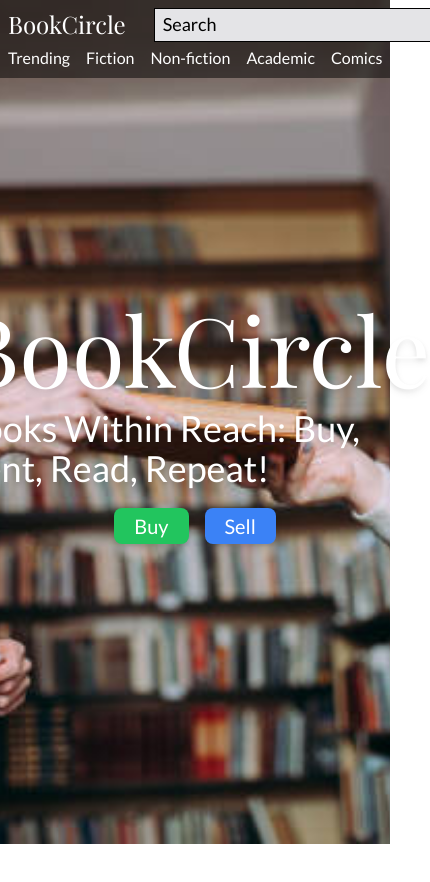
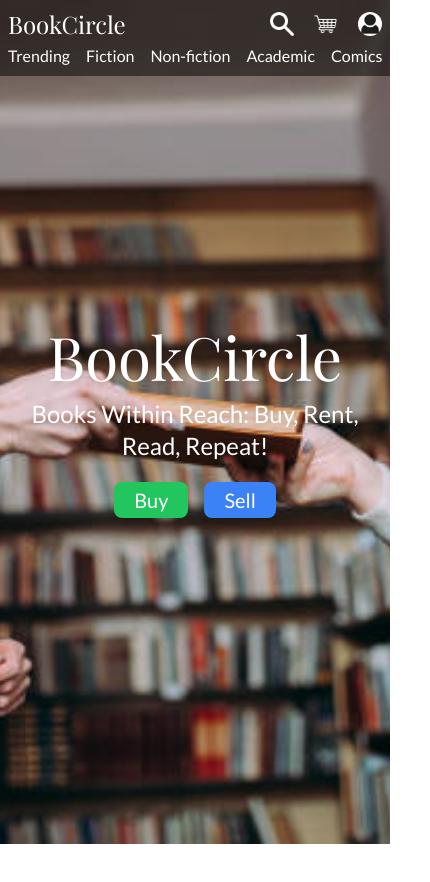
Before and after one commit to RaviPatel94/BookCirlce, a React (Vite) app: page / in a window 390 px wide. Shown: the top 882 px of the page, 430 px wide, since content can reach past the window. Built offline with nearby package versions, Linux system fonts and the light colour scheme; no server answers; a web font is replaced by a local one.

Commit message:
added new files

```diff
--- a/src/Components/Hero.jsx
+++ b/src/Components/Hero.jsx
@@ -6,8 +6,8 @@ function Hero() {
         <div className='relative flex items-center justify-center'>
             <img src="/images/poster.jpg" alt="" className='h-screen w-screen object-cover' />
             <div className='absolute text-white flex flex-col items-center gap-3'>
-                <div className='text-8xl drop-shadow-md font-Playfair'>BookCircle</div>
-                <div className='text-4xl pb-2 drop-shadow-md'>Books Within Reach: Buy, Rent, Read, Repeat! </div>
+                <div className='grid3:text-8xl text-6xl drop-shadow-md font-Playfair'>BookCircle</div>
+                <div className='grid3:text-4xl text-center text-2xl pb-2 drop-shadow-md'>Books Within Reach: Buy, Rent, Read, Repeat! </div>
                 <div className='flex gap-4 text-xl'>
                     <button className='px-5 py-1 bg-green-500 hover:bg-green-600 rounded-lg drop-shadow-md'>Buy</button>
                     <button className='px-5 py-1 bg-blue-500 hover:bg-blue-600 rounded-lg drop-shadow-md'>Sell</button>
--- a/src/Components/Menu.jsx
+++ b/src/Components/Menu.jsx
@@ -22,8 +22,8 @@ function Menu() {
 
 
   return (
-    <main className='min-h-screen pt-5 px-6 pb-5'>
-      <div className='grid grid-cols-4 sm:grid-cols-5 md:grid-cols-6 gap-5 lg:grid-cols-7'>
+    <main className='min-h-screen pt-5 px-3 grid3:px-6 pb-5'>
+      <div className='grid grid-cols-2 grid2:grid-cols-3 grid3:grid-cols-4 sm:grid-cols-5 md:grid-cols-6 gap-3 grid3:gap-5 lg:grid-cols-7'>
         {data.map((item)=>{
           let thumbnail=item.volumeInfo.imageLinks && item.volumeInfo.imageLinks.smallThumbnail
           const randomprice = Math.floor(Math.random() * (700 - 300 + 1)) + 300;
--- a/src/Components/Navbar.jsx
+++ b/src/Components/Navbar.jsx
@@ -5,6 +5,8 @@ function Navbar() {
   let categories = ["Trending", "Fiction", "Non-fiction", "Academic", "Comics", "Novels", "Biographies", "Children's Books", "Science Fiction", "Fantasy", "Self-help", "Mystery", "Romance", "Thriller", "Poetry", "Graphic Novels", "Historical Fiction", "Cookbooks"];
   const {setcategory}=useCategory()
   const [search, setsearch] = useState(" ")
+  const [allowsearch, setallowsearch] = useState(false)
+  console.log(allowsearch)
 
   const searchbook=(evt)=>{
     if (evt.key==="Enter"){
@@ -17,13 +19,14 @@ function Navbar() {
     <div className='flex justify-between items-center pb-1'>
         <div className='flex gap-7'>
           <h1 className='text-2xl cursor-pointer font-Playfair'>BookCircle</h1>
-          <input type="text" placeholder='Search' className='border border-black w-96 bg-zinc-200 px-2 py-1 placeholder:text-black text-black placeholder:text-lg outline-none'
+          <input type="text" placeholder='Search' className='hidden sm:block border border-black w-96 bg-zinc-200 px-2 py-1 placeholder:text-black text-black placeholder:text-lg outline-none'
           onChange={(e)=>setsearch(e.target.value)}
           onKeyDown={searchbook} />
         </div>
         <div className='flex gap-5'>
-          <img src="/images/cart.png" alt="" className='h-8 cursor-pointer ' />
-          <img src="/images/pfp.jpg" alt="" className='h-8 cursor-pointer rounded-full' />
+        <img src="/images/search.png" alt="" className='h-6 sm:hidden cursor-pointer ' onClick={()=>setallowsearch((prev=>!prev))} />
+          <img src="/images/cart.png" alt="" className='h-6 sm:h-8 cursor-pointer ' />
+          <img src="/images/pfp.jpg" alt="" className='h-6 sm:h-8 cursor-pointer rounded-full' />
         </div>
     </div>
     <div>
@@ -38,6 +41,9 @@ function Navbar() {
           }
       </ul>
     </div>
+    <input type="text" placeholder='Search' className={`sm:hidden border border-black w-11/12 ml-3 bg-zinc-200 px-2 py-1 placeholder:text-black text-black placeholder:text-lg outline-none ${allowsearch?"block":"hidden"}`}
+          onChange={(e)=>setsearch(e.target.value)}
+          onKeyDown={searchbook} />
     </nav>
   )
 }
--- a/tailwind.config.js
+++ b/tailwind.config.js
@@ -9,7 +9,11 @@ export default {
       fontFamily:{
         Playfair:["Playfair Display"],
         Lato:["Lato"]
-      }
+      },
+      screens:{
+        'grid3': '500px',
+        'grid2': '360px',
+      },
     },
   },
   plugins: [],
```
Also changed, not shown: public/images/search.png (added), src/Components/Cart.jsx (added), src/Components/Login.jsx (added), 1 other file (tests, documents, lock files or other folders).
